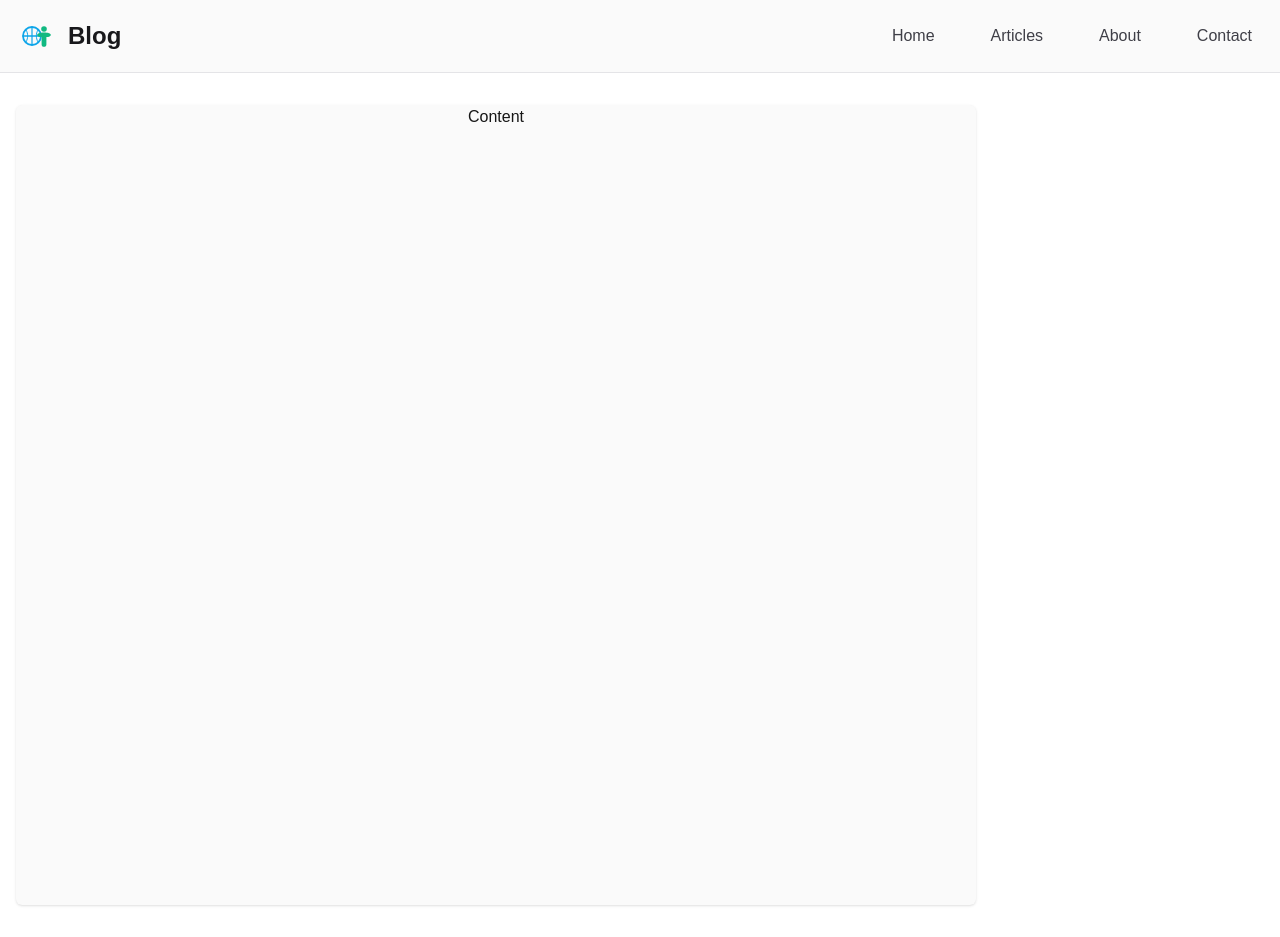
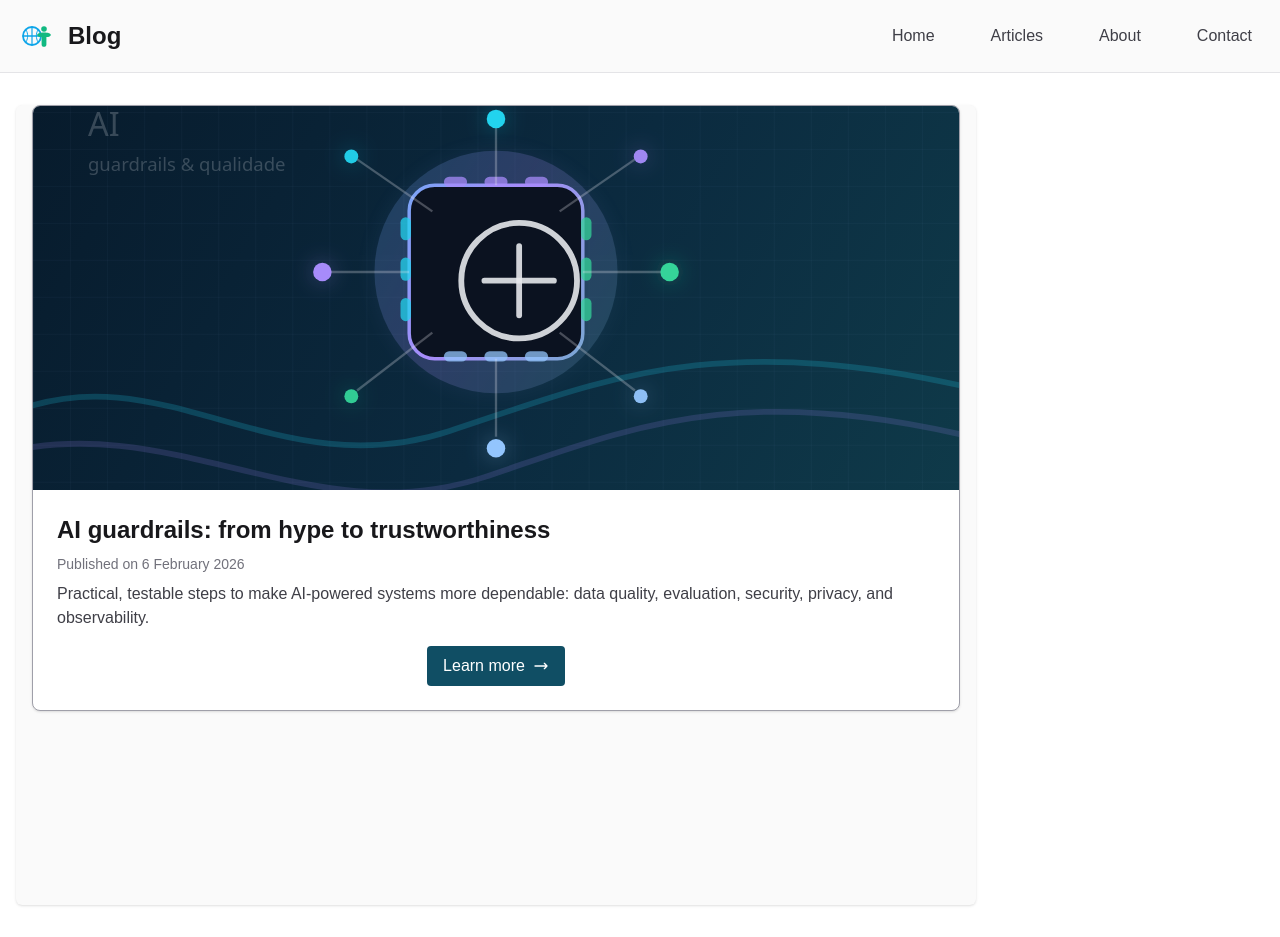
Before and after one commit to patriciasegantine/a11y-blog-project, a Next.js app: page / in a window 1280 px wide. Built offline with nearby package versions, Linux system fonts and the light colour scheme.

Commit message:
add featured post component and AI guardrails illustration

```diff
--- a/src/app/page.tsx
+++ b/src/app/page.tsx
@@ -1,8 +1,10 @@
+import MainContent from "@/components/sections/MainContent";
+
 export default function Home() {
     return (
         <div className="flex flex-col min-h-screen w-full bg-zinc-50 dark:bg-transparent rounded-md shadow">
             <div className="max-w-6xl mx-auto px-4">
-                Content
+                <MainContent/>
             </div>
         </div>
     );
--- /dev/null
+++ b/src/components/sections/MainContent.tsx
@@ -0,0 +1,11 @@
+import {feature} from "@/data/posts";
+import FeaturedPost from "@/components/ui/FeaturedPost";
+
+export default function MainContent() {
+
+    return (
+        <div className="space-y-8">
+            <FeaturedPost feature={feature}/>
+        </div>
+    );
+}
--- /dev/null
+++ b/src/components/ui/FeaturedPost.tsx
@@ -0,0 +1,40 @@
+import Image from "next/image";
+import {Featured} from "@/types/post";
+import LinkButton from "@/components/ui/LinkButton";
+
+export default function FeaturedPost({feature}: { feature: Featured }) {
+    return (
+        <article
+            className="overflow-hidden rounded-lg bg-white dark:bg-zinc-800 shadow border border-zinc-400 dark:border-zinc-700">
+            <div className="relative h-64 w-full md:h-80 lg:h-96">
+                <Image
+                    src={feature.imageSrc}
+                    alt={feature.imageAlt}
+                    fill
+                    className="object-cover"
+                    sizes="(max-width: 768px) 100vw, (max-width: 1200px) 80vw, 70vw"
+                    priority
+                />
+            </div>
+
+            <div className="p-6">
+                <h2 className="text-2xl font-bold text-zinc-900 dark:text-white mb-2">
+                    {feature.title}
+                </h2>
+                {feature.subtitle && (
+                    <p className="text-sm text-zinc-500 dark:text-zinc-400 mb-2">
+                        {feature.subtitle}
+                    </p>
+                )}
+                {feature.excerpt && (
+                    <p className="text-zinc-700 dark:text-zinc-300 mb-4">{feature.excerpt}</p>
+                )}
+                <div className="flex justify-center">
+                    <LinkButton href={feature.href} ariaLabel={`Learn more about: ${feature.title}`} variant="cyan">
+                        Learn more
+                    </LinkButton>
+                </div>
+            </div>
+        </article>
+    );
+}
--- /dev/null
+++ b/src/components/ui/LinkButton.tsx
@@ -0,0 +1,59 @@
+import React from "react";
+
+type Variant = "dark" | "cyan" | "green";
+
+type LinkButtonProps = React.AnchorHTMLAttributes<HTMLAnchorElement> & {
+  children: React.ReactNode;
+  ariaLabel?: string;
+  variant?: Variant;
+  className?: string;
+};
+
+export default function LinkButton({
+  children,
+  ariaLabel,
+  variant = "dark",
+  className = "",
+  ...props
+}: LinkButtonProps) {
+  const base =
+    "inline-flex items-center gap-2 px-4 py-2 rounded font-medium transition duration-150 ease-in-out transform hover:-translate-y-1 hover:scale-105 focus-visible:outline-none focus-visible:ring-1 focus-visible:ring-offset-1";
+
+  const variants: Record<Variant, string> = {
+    dark:
+      "bg-zinc-900 dark:bg-white text-white dark:text-zinc-900 hover:bg-zinc-800 dark:hover:bg-zinc-100 focus-visible:ring-zinc-900 dark:focus-visible:ring-white dark:focus-visible:ring-offset-zinc-900",
+    cyan:
+      "bg-cyan-900 dark:bg-cyan-900 text-white hover:bg-cyan-600 focus-visible:ring-cyan-500 focus-visible:ring-offset-2",
+    green:
+      "bg-green-900 dark:bg-green-900 text-white hover:bg-green-600 focus-visible:ring-green-500 focus-visible:ring-offset-2",
+  };
+
+  const variantClasses = variants[variant] ?? variants.dark;
+
+  return (
+    <a
+      {...props}
+      className={`${base} ${variantClasses} ${className}`}
+      aria-label={ariaLabel}
+    >
+      <span>{children}</span>
+      <span className="sr-only">, {ariaLabel}</span>
+      <svg
+        xmlns="http://www.w3.org/2000/svg"
+        className="h-4 w-4"
+        fill="none"
+        viewBox="0 0 24 24"
+        stroke="currentColor"
+        aria-hidden="true"
+      >
+        <path
+          strokeLinecap="round"
+          strokeLinejoin="round"
+          strokeWidth={2}
+          d="M17 8l4 4m0 0l-4 4m4-4H3"
+        />
+      </svg>
+
+    </a>
+  );
+}
--- /dev/null
+++ b/src/data/posts.ts
@@ -0,0 +1,12 @@
+import {Featured} from "@/types/post";
+
+export const feature: Featured = {
+    title: "AI guardrails: from hype to trustworthiness",
+    subtitle: "Published on 6 February 2026",
+    excerpt:
+        "Practical, testable steps to make AI-powered systems more dependable: data quality, evaluation, security, privacy, and observability.",
+    imageSrc: "/assets/images/ai-guardrails.svg",
+    imageAlt:
+        "Abstract illustration of a chip with connected nodes, representing guardrails and safety in AI systems",
+    href: "#",
+};
--- /dev/null
+++ b/src/types/post.ts
@@ -0,0 +1,8 @@
+export type Featured = {
+    title: string;
+    subtitle?: string;
+    excerpt?: string;
+    imageSrc: string;
+    imageAlt: string;
+    href: string;
+};
```
Also changed, not shown: public/assets/images/ai-guardrails.svg (added).
